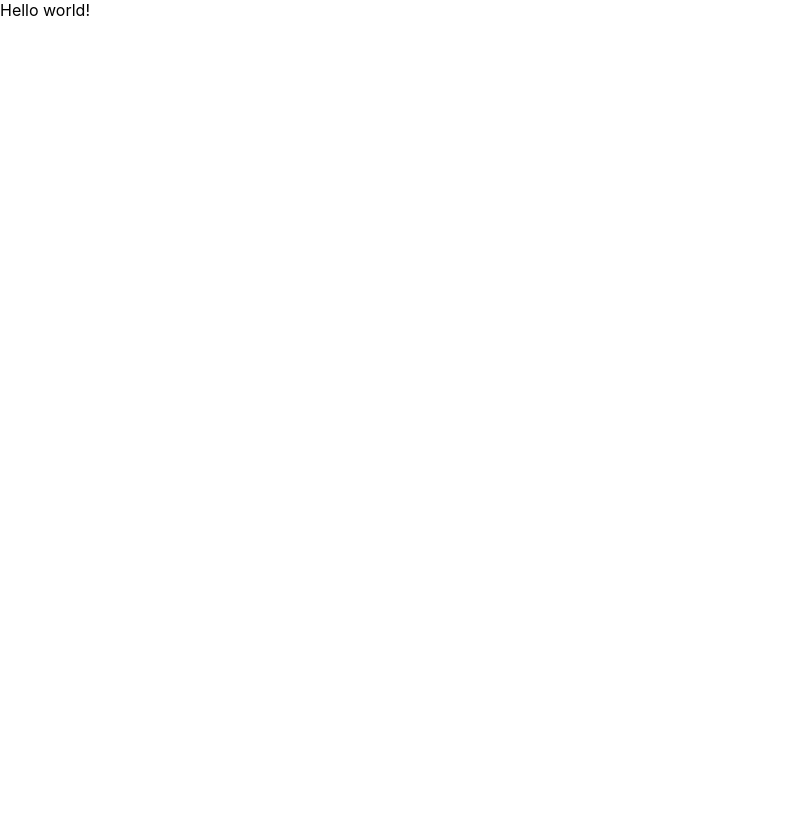
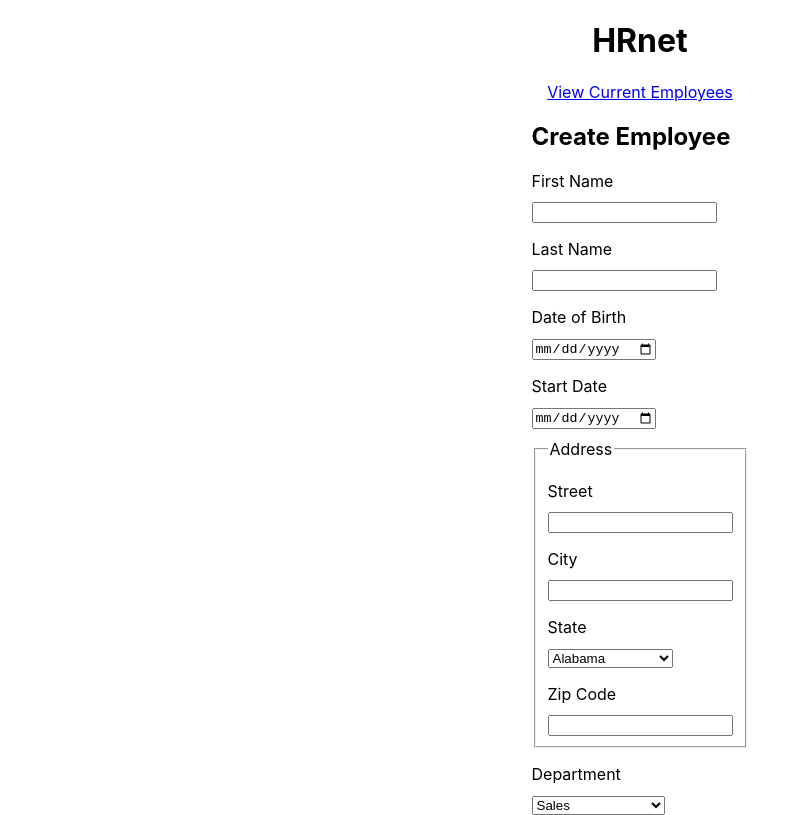
Before and after one commit to NC81/NicolasCandeli_14_08092023, a React (Create React App) app: page / in a window 1280 px wide. Shown: the whole page, without its empty margins (0-809 px from the left). Built offline with nearby package versions, Linux system fonts and the light colour scheme.

Commit message:
feat: add create employee page

```diff
--- a/src/index.css
+++ b/src/index.css
@@ -11,3 +11,20 @@ code {
   font-family: source-code-pro, Menlo, Monaco, Consolas, 'Courier New',
     monospace;
 }
+
+.container {
+  display: flex;
+  flex-direction: column;
+  align-items: center;
+  justify-content: center;
+}
+
+label {
+  display: block;
+  margin-top: 1rem;
+  margin-bottom: 10px;
+}
+
+.address {
+  margin-top: 10px;
+}
--- /dev/null
+++ b/src/pages/create-employee.jsx
@@ -0,0 +1,50 @@
+import { Link } from 'react-router-dom'
+
+export default function CreateEmployee() {
+  return (
+    <main className="container">
+      <header className="create-employee-header">
+        <h1>HRnet</h1>
+      </header>
+      <Link to="../list">View Current Employees</Link>
+      <div>
+        <h2>Create Employee</h2>
+        <form action="#" id="create-employee">
+          <label htmlFor="first-name">First Name</label>
+          <input type="text" id="first-name" />
+          <label htmlFor="last-name">Last Name</label>
+          <input type="text" id="last-name" />
+          <label htmlFor="birth-date">Date of Birth</label>
+          <input type="date" id="birth-date" />
+          <label htmlFor="start-date">Start Date</label>
+          <input type="date" id="start-date" />
+          <fieldset className="address">
+            <legend>Address</legend>
+            <label htmlFor="street">Street</label>
+            <input id="street" type="text" />
+            <label htmlFor="city">City</label>
+            <input id="city" type="text" />
+            <label htmlFor="state">State</label>
+            <select name="state" id="state">
+              <option>Alabama</option>
+              <option>Alaska</option>
+              <option>American Samoa</option>
+              <option>Arizona</option>
+              <option>Arkansas</option>
+            </select>
+            <label htmlFor="zip-code">Zip Code</label>
+            <input id="zip-code" type="number" />
+          </fieldset>
+          <label htmlFor="department">Department</label>
+          <select name="department" id="department">
+            <option>Sales</option>
+            <option>Marketing</option>
+            <option>Engineering</option>
+            <option>Human Resources</option>
+            <option>Legal</option>
+          </select>
+        </form>
+      </div>
+    </main>
+  )
+}
--- /dev/null
+++ b/src/pages/employee-list.jsx
@@ -0,0 +1,3 @@
+export default function EmployeeList() {
+  return <main className="create-employee-wrapper">Employee List</main>
+}
```
Also changed, not shown: src/index.js (+15 -12 lines), 2 other files (tests, documents, lock files or other folders).
